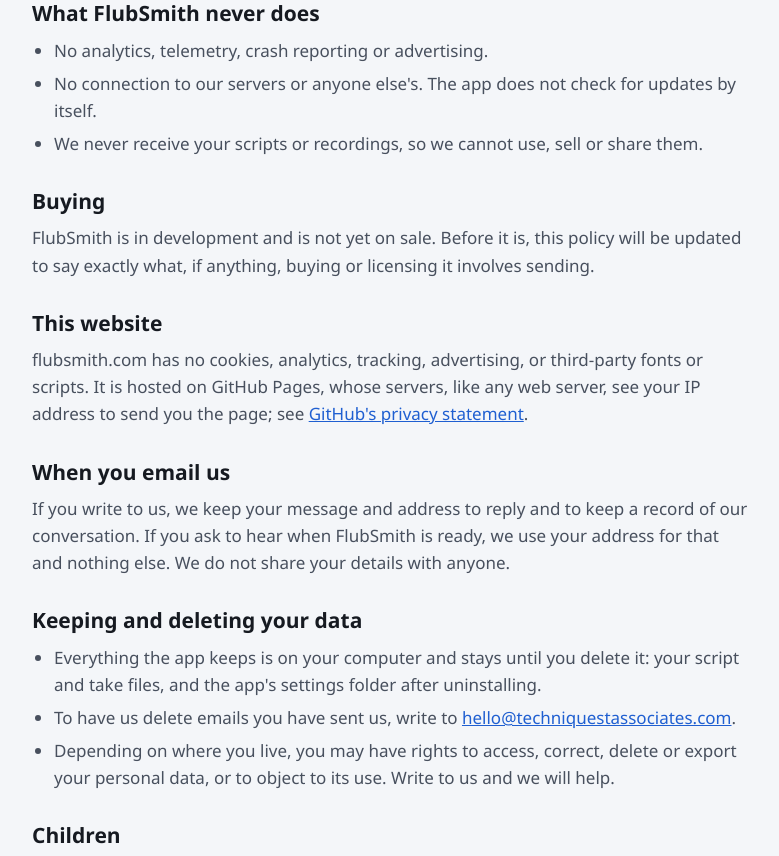
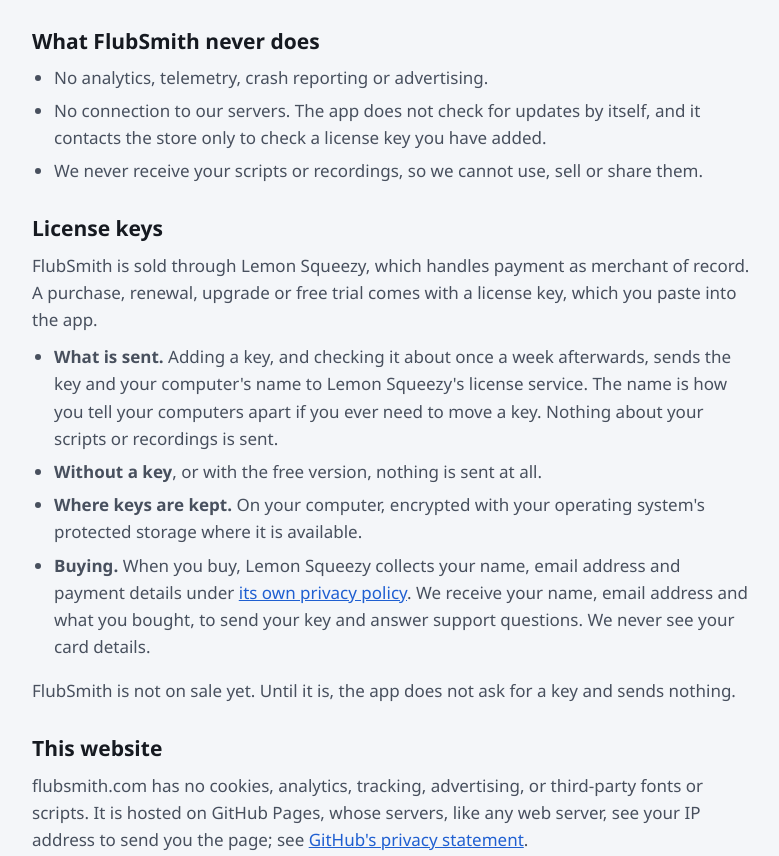
Before and after one commit to ScottDavis-GV/flubsmith.com, a plain HTML site: page privacy.html in a window 1280 px wide. Shown: the part 1310-2166 px from the top of the page, without its empty margins (248-1027 px from the left). Drawn offline with Linux system fonts and the light colour scheme.

Commit message:
Say what a license check sends
FlubSmith now checks license keys with Lemon Squeezy. The privacy policy
says what is sent (the key and the computer's name, only once a key has
been added) and what Lemon Squeezy collects when someone buys. The home
page no longer says the app sends nothing over the internet.

Co-Authored-By: Claude Opus 5.5 <noreply@anthropic.com>

```diff
--- a/privacy.html
+++ b/privacy.html
@@ -4,7 +4,7 @@
 <meta charset="utf-8">
 <meta name="viewport" content="width=device-width, initial-scale=1">
 <title>Privacy policy · FlubSmith</title>
-<meta name="description" content="FlubSmith keeps your scripts and recordings on your computer, recognises speech there, and sends nothing over the internet.">
+<meta name="description" content="FlubSmith keeps your scripts and recordings on your computer and recognises speech there. The only thing it sends over the internet is a license key, to check it.">
 <link rel="canonical" href="https://www.flubsmith.com/privacy.html">
 <link rel="icon" href="favicon.svg" type="image/svg+xml">
 <link rel="stylesheet" href="site.css?v=4">
@@ -30,7 +30,7 @@
   <p class="updated">Effective 17 November 2026</p>
 
   <div class="summary">
-    <p><strong>In short:</strong> FlubSmith runs on your computer. Your scripts and recordings are kept there, speech is recognised there, and the app sends nothing over the internet. It has no account, no analytics and no telemetry, and neither does this website.</p>
+    <p><strong>In short:</strong> FlubSmith runs on your computer. Your scripts and recordings are kept there, speech is recognised there, and none of it is sent anywhere. The only thing the app sends over the internet is a license key, if you add one, to check it with the store. It has no account, no analytics and no telemetry, and neither does this website.</p>
   </div>
 
   <h2>Who we are</h2>
@@ -62,12 +62,19 @@
   <h2>What FlubSmith never does</h2>
   <ul>
     <li>No analytics, telemetry, crash reporting or advertising.</li>
-    <li>No connection to our servers or anyone else's. The app does not check for updates by itself.</li>
+    <li>No connection to our servers. The app does not check for updates by itself, and it contacts the store only to check a license key you have added.</li>
     <li>We never receive your scripts or recordings, so we cannot use, sell or share them.</li>
   </ul>
 
-  <h2>Buying</h2>
-  <p>FlubSmith is in development and is not yet on sale. Before it is, this policy will be updated to say exactly what, if anything, buying or licensing it involves sending.</p>
+  <h2>License keys</h2>
+  <p>FlubSmith is sold through Lemon Squeezy, which handles payment as merchant of record. A purchase, renewal, upgrade or free trial comes with a license key, which you paste into the app.</p>
+  <ul>
+    <li><strong>What is sent.</strong> Adding a key, and checking it about once a week afterwards, sends the key and your computer's name to Lemon Squeezy's license service. The name is how you tell your computers apart if you ever need to move a key. Nothing about your scripts or recordings is sent.</li>
+    <li><strong>Without a key</strong>, or with the free version, nothing is sent at all.</li>
+    <li><strong>Where keys are kept.</strong> On your computer, encrypted with your operating system's protected storage where it is available.</li>
+    <li><strong>Buying.</strong> When you buy, Lemon Squeezy collects your name, email address and payment details under <a href="https://www.lemonsqueezy.com/privacy">its own privacy policy</a>. We receive your name, email address and what you bought, to send your key and answer support questions. We never see your card details.</li>
+  </ul>
+  <p>FlubSmith is not on sale yet. Until it is, the app does not ask for a key and sends nothing.</p>
 
   <h2>This website</h2>
   <p>flubsmith.com has no cookies, analytics, tracking, advertising, or third-party fonts or scripts. It is hosted on GitHub Pages, whose servers, like any web server, see your IP address to send you the page; see <a href="https://docs.github.com/en/site-policy/privacy-policies/github-general-privacy-statement">GitHub's privacy statement</a>.</p>
```
Also changed, not shown: index.html (+1 -1 lines).
